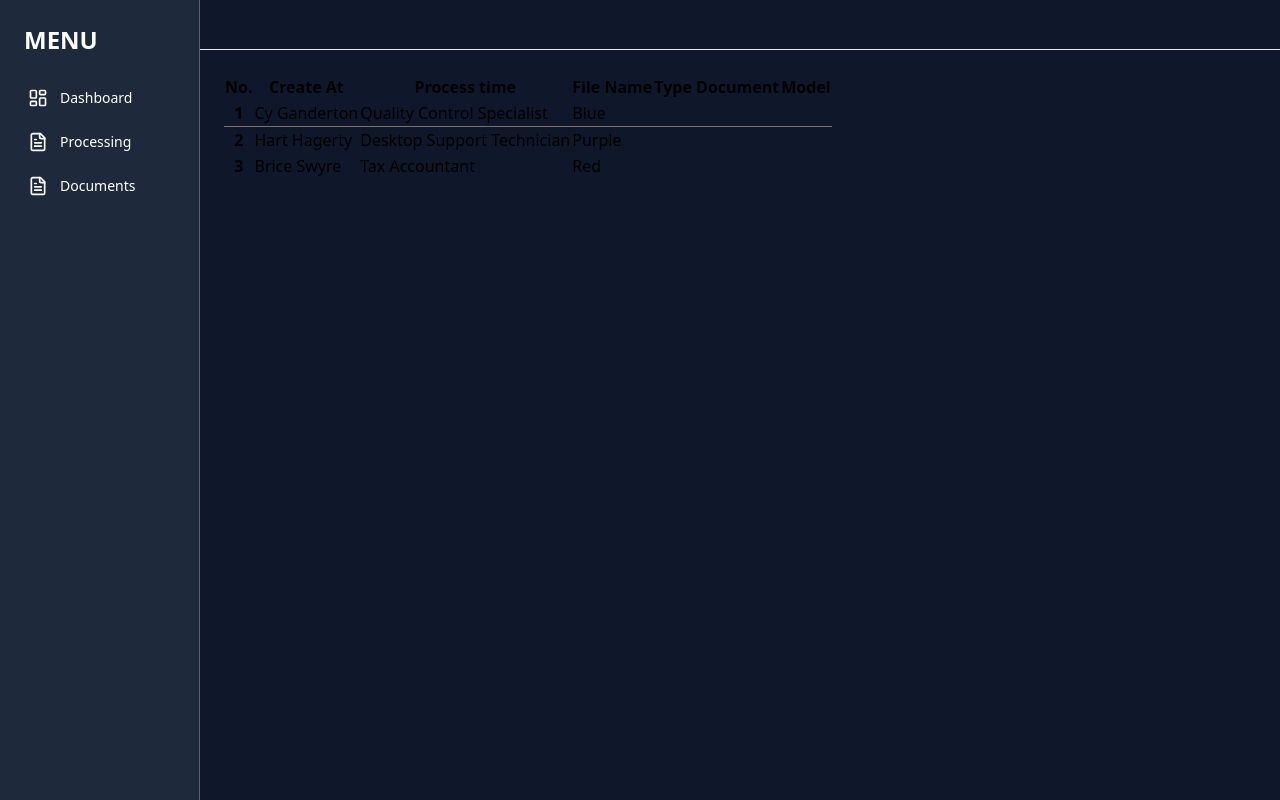
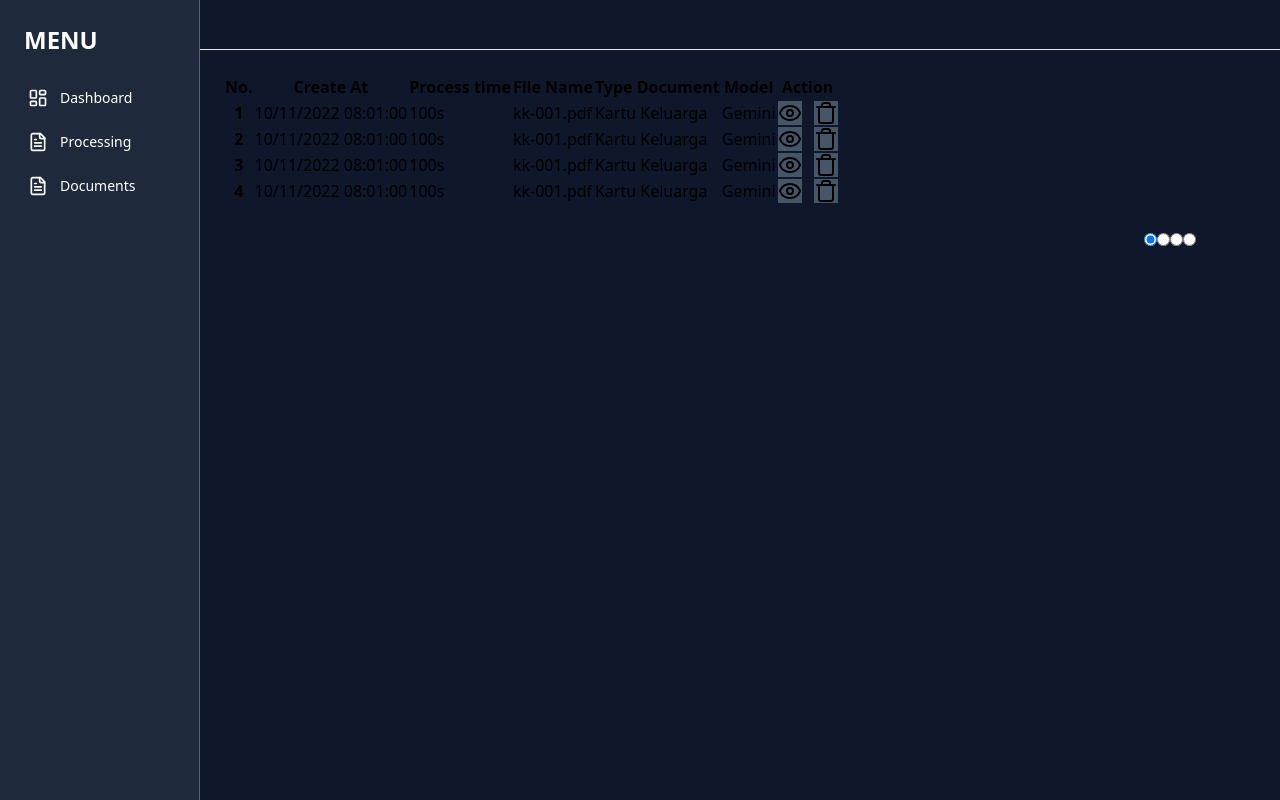
Before and after one commit to Diananaa/idp-ai, a Next.js app: page /documents in a window 1280 px wide. Built offline with nearby package versions, Linux system fonts and the light colour scheme.

Commit message:
feat: page table document

```diff
--- a/src/pages/documents.tsx
+++ b/src/pages/documents.tsx
@@ -1,8 +1,37 @@
 "use client"
 
 import type React from "react"
+import { useState } from "react"
+import { Trash, Eye } from "lucide-react"
 
-import { useState } from "react"
+const DATA = [
+    {
+        createAt: '10/11/2022 08:01:00',
+        timeProcess: '100s',
+        fileName: 'kk-001.pdf',
+        typeDoc: 'Kartu Keluarga',
+        model: 'Gemini',
+    },
+    {
+        createAt: '10/11/2022 08:01:00',
+        timeProcess: '100s',
+        fileName: 'kk-001.pdf',
+        typeDoc: 'Kartu Keluarga',
+        model: 'Gemini',
+    }, {
+        createAt: '10/11/2022 08:01:00',
+        timeProcess: '100s',
+        fileName: 'kk-001.pdf',
+        typeDoc: 'Kartu Keluarga',
+        model: 'Gemini',
+    }, {
+        createAt: '10/11/2022 08:01:00',
+        timeProcess: '100s',
+        fileName: 'kk-001.pdf',
+        typeDoc: 'Kartu Keluarga',
+        model: 'Gemini',
+    },
+]
 
 export default function ProcessorPage() {
     return (
@@ -18,32 +47,44 @@ export default function ProcessorPage() {
                             <th>File Name</th>
                             <th>Type Document</th>
                             <th>Model</th>
+                            <th>Action</th>
                         </tr>
                     </thead>
                     <tbody>
+                        {
+                            DATA.map((data, key) => (
+                                <tr className="hover:bg-slate-800">
+                                    <th>{key++ + 1}</th>
+                                    <td>{data?.createAt}</td>
+                                    <td>{data?.timeProcess}</td>
+                                    <td>{data?.fileName}</td>
+                                    <td>{data?.typeDoc}</td>
+                                    <td>{data?.model}</td>
+                                    <td className="gap-3 flex">
+                                        <button className="btn btn-sm bg-slate-600 hover:bg-violet-950"><Eye /></button>
+                                        <button className="btn btn-sm bg-slate-600 hover:bg-red-950"><Trash /></button>
+                                    </td>
+                                </tr>
 
-                        <tr className="hover:bg-slate-800 border-b border-stone-500">
-                            <th>1</th>
-                            <td>Cy Ganderton</td>
-                            <td>Quality Control Specialist</td>
-                            <td>Blue</td>
-                        </tr>
+                            ))
+                        }
 
-                        <tr className="hover:bg-slate-800">
-                            <th>2</th>
-                            <td>Hart Hagerty</td>
-                            <td>Desktop Support Technician</td>
-                            <td>Purple</td>
-                        </tr>
 
-                        <tr className="hover:bg-slate-800">
-                            <th>3</th>
-                            <td>Brice Swyre</td>
-                            <td>Tax Accountant</td>
-                            <td>Red</td>
-                        </tr>
                     </tbody>
                 </table>
+                <div className="flex justify-end px-[60px] mt-6">
+                    <div className="join">
+                        <input
+                            class="join-item btn btn-square"
+                            type="radio"
+                            name="options"
+                            aria-label="1"
+                            checked="checked" />
+                        <input className="join-item btn bg-slate-800 btn-square hover:bg-purple-900" type="radio" name="options" aria-label="2" />
+                        <input className="join-item btn btn-square bg-slate-800 hover:bg-purple-900" type="radio" name="options" aria-label="3" />
+                        <input className="join-item btn btn-square bg-slate-800 hover:bg-purple-900" type="radio" name="options" aria-label="4" />
+                    </div>
+                </div>
             </div>
         </div>
     )
```
